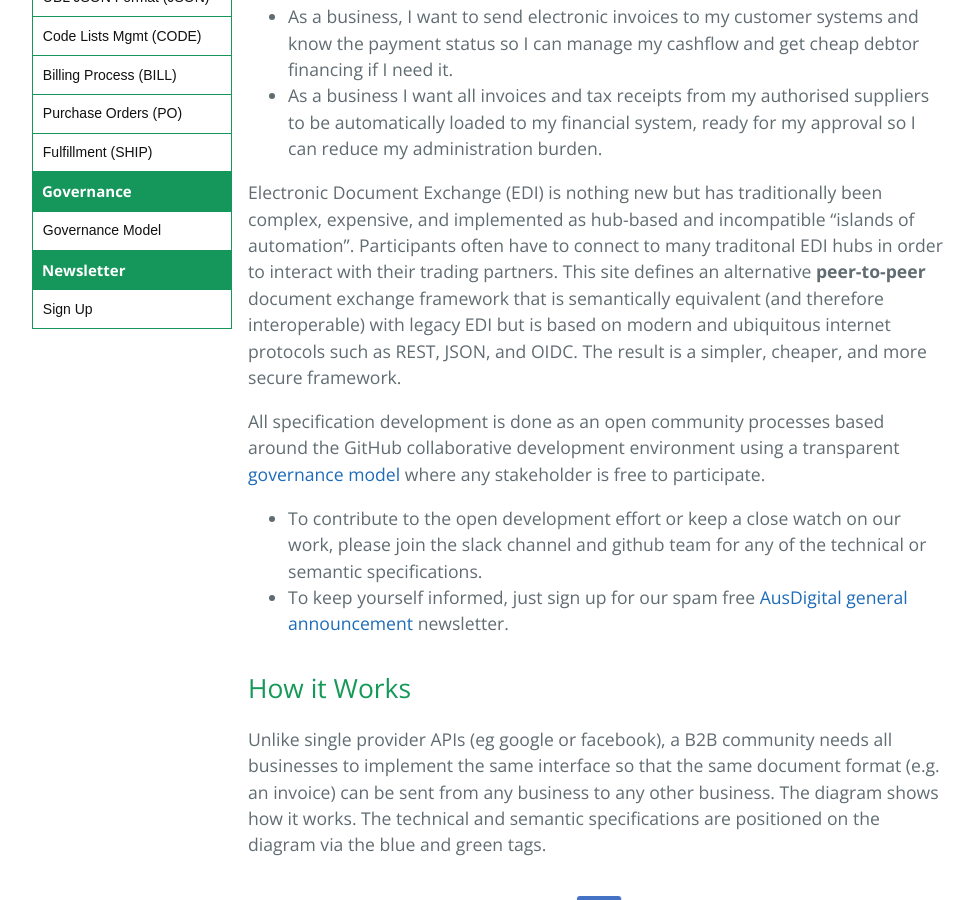
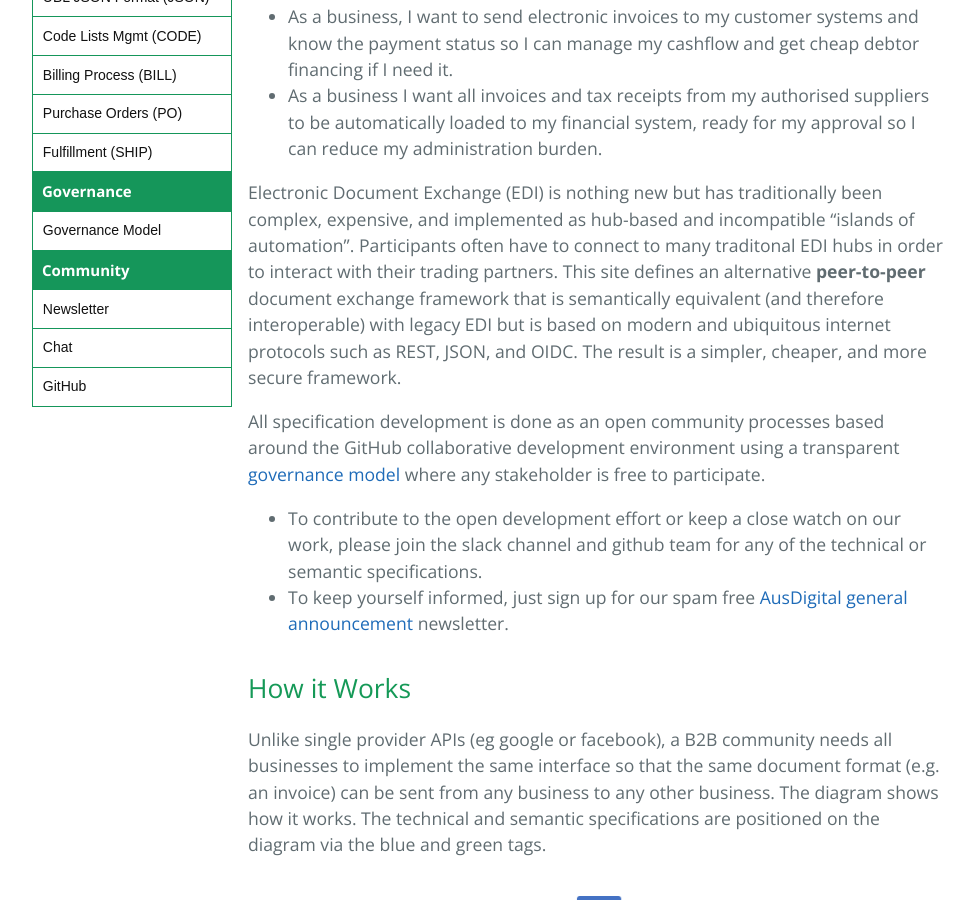
Before and after one commit to ausdigital/ausdigital.github.io, a Jekyll site: the page built from index.md, in a window 1280 px wide and 900 px high, scrolled down 760 px. Shown: the whole window, without its empty margins (112-1086 px from the left). Built offline with Jekyll 4.4.1, drawn with Linux system fonts in a browser that asks for light colours; our own code applies the rules of GitHub Pages for plain Markdown files.

Commit message:
refactor ausdigital menu (community)

```diff
--- a/_includes/main.html
+++ b/_includes/main.html
@@ -27,10 +27,11 @@
                     <li class="pure-menu-item{% if current[1] == 'fulfillment-semantics' %} active{% endif %}"><a href="/fulfillment-semantics/" class="pure-menu-link">Fulfillment (SHIP)</a></li>
                     <li class="pure-menu-title">Governance</li>
                     <li class="pure-menu-item{% if current[1] == 'newsletter-signup' %} active{% endif %}"><a href="/governance-model/" class="pure-menu-link">Governance Model</a></li>
-                    <li class="pure-menu-title">Newsletter</li>
-                    <li class="pure-menu-item{% if current[1] == 'newsletter-signup' %} active{% endif %}"><a href="http://eepurl.com/ctZ6hf" class="pure-menu-link">Sign Up</a></li>
-
-                </ul>
+                    <li class="pure-menu-title">Community</li>
+                    <li class="pure-menu-item{% if current[1] == 'newsletter-signup' %} active{% endif %}"><a href="http://eepurl.com/ctZ6hf" class="pure-menu-link">Newsletter</a></li>
+                    <li class="pure-menu-item{% if current[1] == 'chat-signup' %} active{% endif %}"><a href="http://chat.ausdigital.org" class="pure-menu-link">Chat</a></li>
+                    <li class="pure-menu-item{% if current[1] == 'GitHub' %} active{% endif %}"><a href="https://github.com/ausdigital/" class="pure-menu-link">GitHub</a></li>
+		</ul>
             </div>
         </div>
 
```
